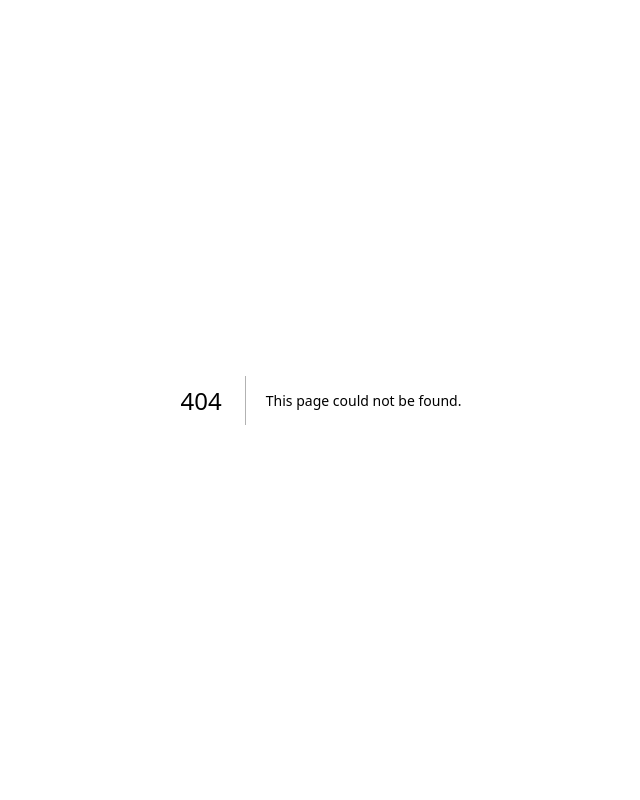
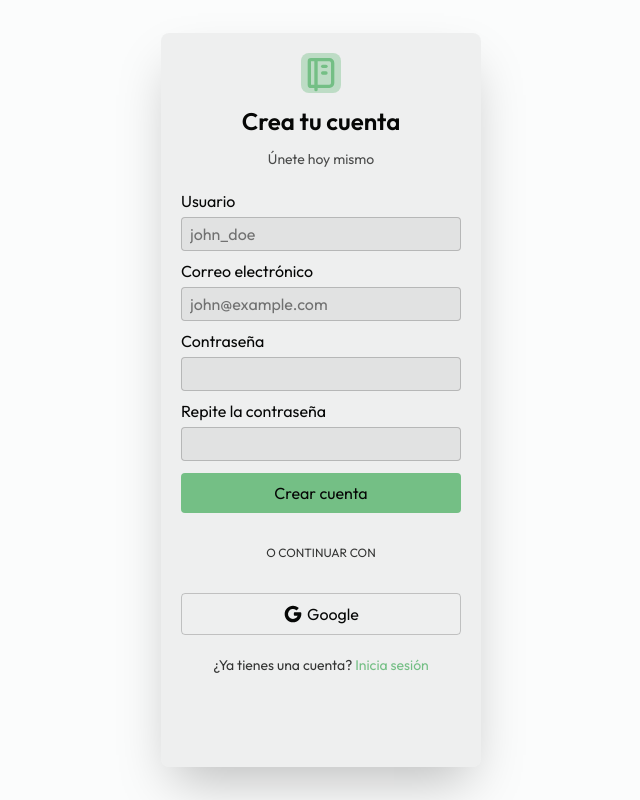
Before and after one commit to Over12/notes-app, a Next.js app: page /register in a window 1280 px wide. Before the commit this address had no page. Shown: the whole page, without its empty margins (319-959 px from the left). Built offline with nearby package versions, Linux system fonts and the light colour scheme.

Commit message:
feat: Agregar formularios de inicio de sesión y registro

```diff
--- /dev/null
+++ b/app/login/page.tsx
@@ -0,0 +1,9 @@
+import LoginForm from '@/components/ui/LoginForm'
+
+export default function Page() {
+  return (
+    <main className='flex flex-col justify-center items-center h-screen w-screen overflow-hidden'>
+      <LoginForm />
+    </main>
+  )
+};
--- /dev/null
+++ b/app/register/page.tsx
@@ -0,0 +1,9 @@
+import RegisterForm from '@/components/ui/RegisterForm'
+
+export default function Page() {
+  return (
+    <main className='flex flex-col justify-center items-center h-screen w-screen overflow-hidden'>
+      <RegisterForm />
+    </main>
+  )
+};
--- /dev/null
+++ b/components/ui/LoginForm.tsx
@@ -0,0 +1,32 @@
+import { IconBrandGoogleFilled, IconNotebook } from '@tabler/icons-react'
+import Link from 'next/link'
+
+export default function LoginForm() {
+  return (
+    <div className='flex flex-col gap-5 w-1/4 h-3/4 bg-text/5 rounded-lg shadow-2xl p-5'>
+      <div className='text-center w-full space-y-3'>
+        <IconNotebook className='mx-auto text-accent size-10 bg-accent/40 rounded-lg cursor-crosshair' />
+        <p className='text-2xl font-semibold'>Bienvenido de nuevo</p>
+        <p className='text-sm opacity-70'>Ingresa tus credenciales para continuar</p>
+      </div>
+      <div className='space-y-3'>
+        <div className='w-full flex flex-col gap-1'>
+          <label htmlFor='email'>Correo electrónico</label>
+          <input type='email' name='email' id='email' placeholder='john@example.com' className='border border-text/20 bg-text/5 rounded-sm px-2 py-1' />
+        </div>
+        <div className='w-full flex flex-col gap-1 relative'>
+          <label htmlFor='password'>Contraseña</label>
+          <Link href="#" className='absolute right-0 top-1 text-xs text-accent hover:text-primary transition-colors'>¿Olvidaste tu contraseña?</Link>
+          <input type='password' name='password' id='password' className='border border-text/20 bg-text/5 rounded-sm px-2 py-1' />
+        </div>
+        <button className='bg-accent w-full px-3 py-2 rounded-sm hover:bg-secondary transition-colors cursor-pointer'>Iniciar sesión</button>
+      </div>
+      <p className='my-5 uppercase text-xs opacity-80 text-center'>O continuar con</p>
+      <button className='border border-text/20 w-full px-3 py-2 rounded-sm flex gap-1 justify-center items-center hover:bg-text/10 transition-colors cursor-pointer'>
+        <IconBrandGoogleFilled className='size-5' />
+        Google
+      </button>
+      <p className='text-center text-sm'><span className='opacity-80'>¿No tienes una cuenta?</span> <Link href="/register" className='text-accent hover:text-primary transition-colors'>Regístrate</Link></p>
+    </div>
+  )
+};
--- /dev/null
+++ b/components/ui/RegisterForm.tsx
@@ -0,0 +1,39 @@
+import { IconBrandGoogleFilled, IconNotebook } from '@tabler/icons-react'
+import Link from 'next/link'
+
+export default function RegisterForm() {
+  return (
+    <div className='flex flex-col gap-5 w-1/4 h-11/12 bg-text/5 rounded-lg shadow-2xl p-5'>
+      <div className='text-center w-full space-y-3'>
+        <IconNotebook className='mx-auto text-accent size-10 bg-accent/40 rounded-lg cursor-crosshair' />
+        <p className='text-2xl font-semibold'>Crea tu cuenta</p>
+        <p className='text-sm opacity-70'>Únete hoy mismo</p>
+      </div>
+      <div className='space-y-2'>
+        <div className='w-full flex flex-col gap-1'>
+          <label htmlFor='username'>Usuario</label>
+          <input type='text' name='username' id='username' placeholder='john_doe' className='border border-text/20 bg-text/5 rounded-sm px-2 py-1' />
+        </div>
+        <div className='w-full flex flex-col gap-1'>
+          <label htmlFor='email'>Correo electrónico</label>
+          <input type='email' name='email' id='email' placeholder='john@example.com' className='border border-text/20 bg-text/5 rounded-sm px-2 py-1' />
+        </div>
+        <div className='w-full flex flex-col gap-1'>
+          <label htmlFor='password'>Contraseña</label>
+          <input type='password' name='password' id='password' className='border border-text/20 bg-text/5 rounded-sm px-2 py-1' />
+        </div>
+        <div className='w-full flex flex-col gap-1'>
+          <label htmlFor='password-repeat'>Repite la contraseña</label>
+          <input type='password' name='password-repeat' id='password-repeat' className='border border-text/20 bg-text/5 rounded-sm px-2 py-1' />
+        </div>
+        <button className='mt-1 bg-accent w-full px-3 py-2 rounded-sm hover:bg-secondary transition-colors cursor-pointer'>Crear cuenta</button>
+      </div>
+      <p className='my-3 uppercase text-xs opacity-80 text-center'>O continuar con</p>
+      <button className='border border-text/20 w-full px-3 py-2 rounded-sm flex gap-1 justify-center items-center hover:bg-text/10 transition-colors cursor-pointer'>
+        <IconBrandGoogleFilled className='size-5' />
+        Google
+      </button>
+      <p className='text-center text-sm'><span className='opacity-80'>¿Ya tienes una cuenta?</span> <Link href="/login" className='text-accent hover:text-primary transition-colors'>Inicia sesión</Link></p>
+    </div>
+  )
+};
```
